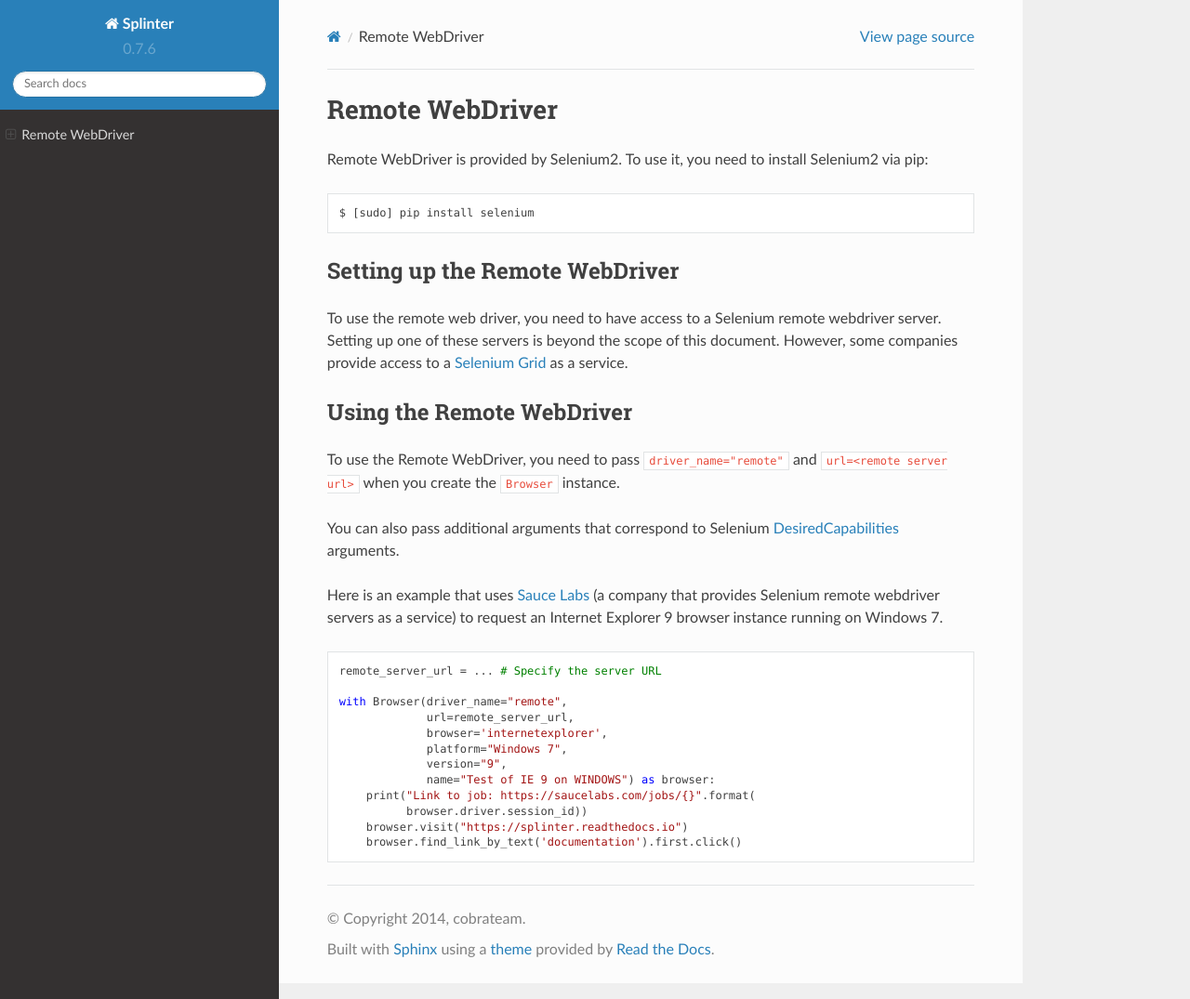
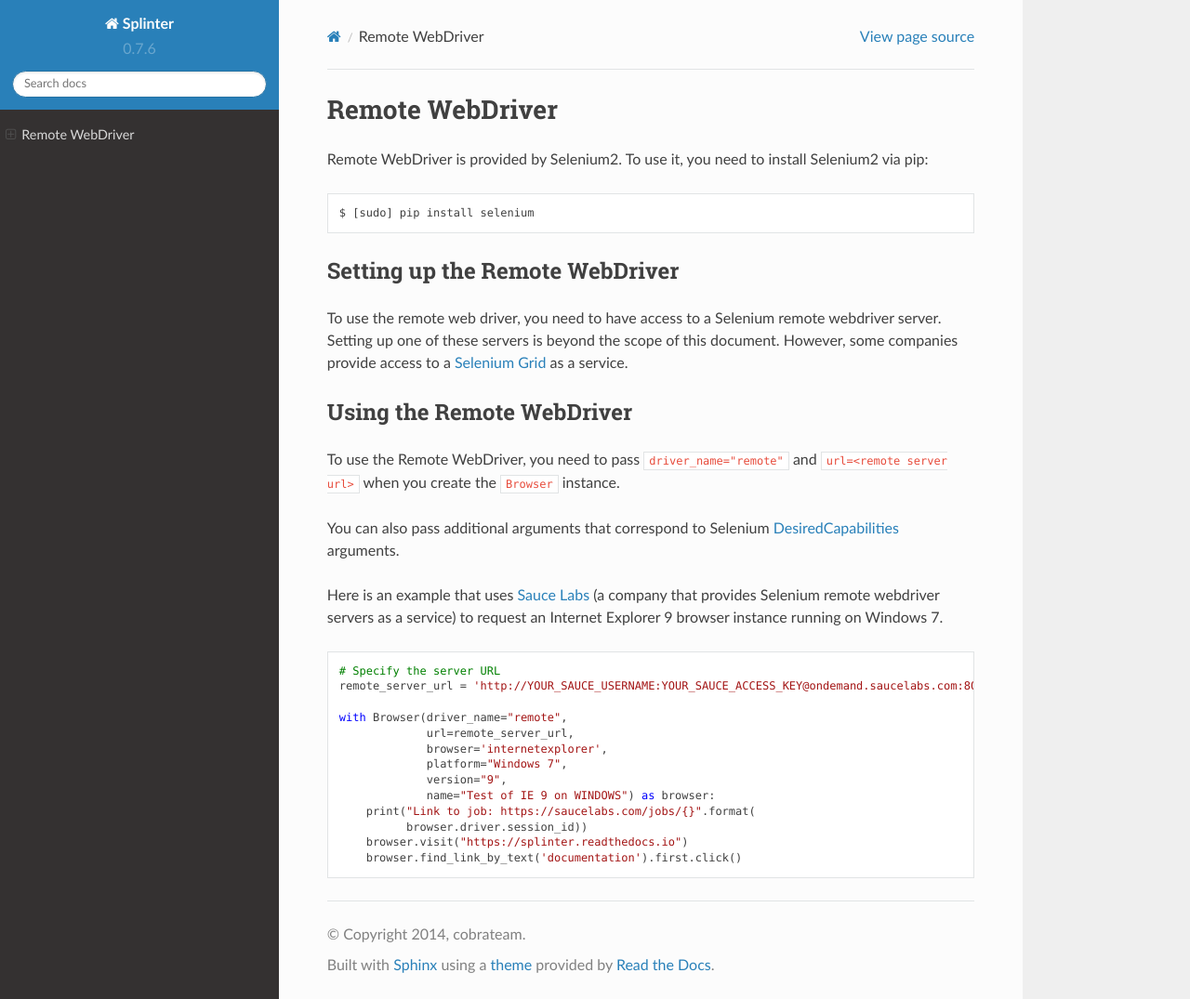
Before and after one commit to cobrateam/splinter, a Sphinx documentation site: the page built from docs/drivers/remote.rst, in a window 1280 px wide and 1075 px high. Shown: the whole window at 93% size. Built offline with Sphinx 7.4.7 and the Read the Docs theme 2.0.0, drawn with Linux system fonts in a browser that asks for light colours; some of the changed lines change nothing that is shown.

Commit message:
Add example remote URL for Saucelabs (#562)
* Add example URL to sauce labs

I ran into not knowing exactly what the URL should be. After checking the Saucelabs docs I found out, might be handy to just have it in here.

* Update remote.rst

```diff
--- a/docs/drivers/remote.rst
+++ b/docs/drivers/remote.rst
@@ -45,7 +45,8 @@ browser instance running on Windows 7.
 
 ::
 
-    remote_server_url = ... # Specify the server URL
+    # Specify the server URL
+    remote_server_url = 'http://YOUR_SAUCE_USERNAME:YOUR_SAUCE_ACCESS_KEY@ondemand.saucelabs.com:80/wd/hub'
 
     with Browser(driver_name="remote",
                  url=remote_server_url,
```
